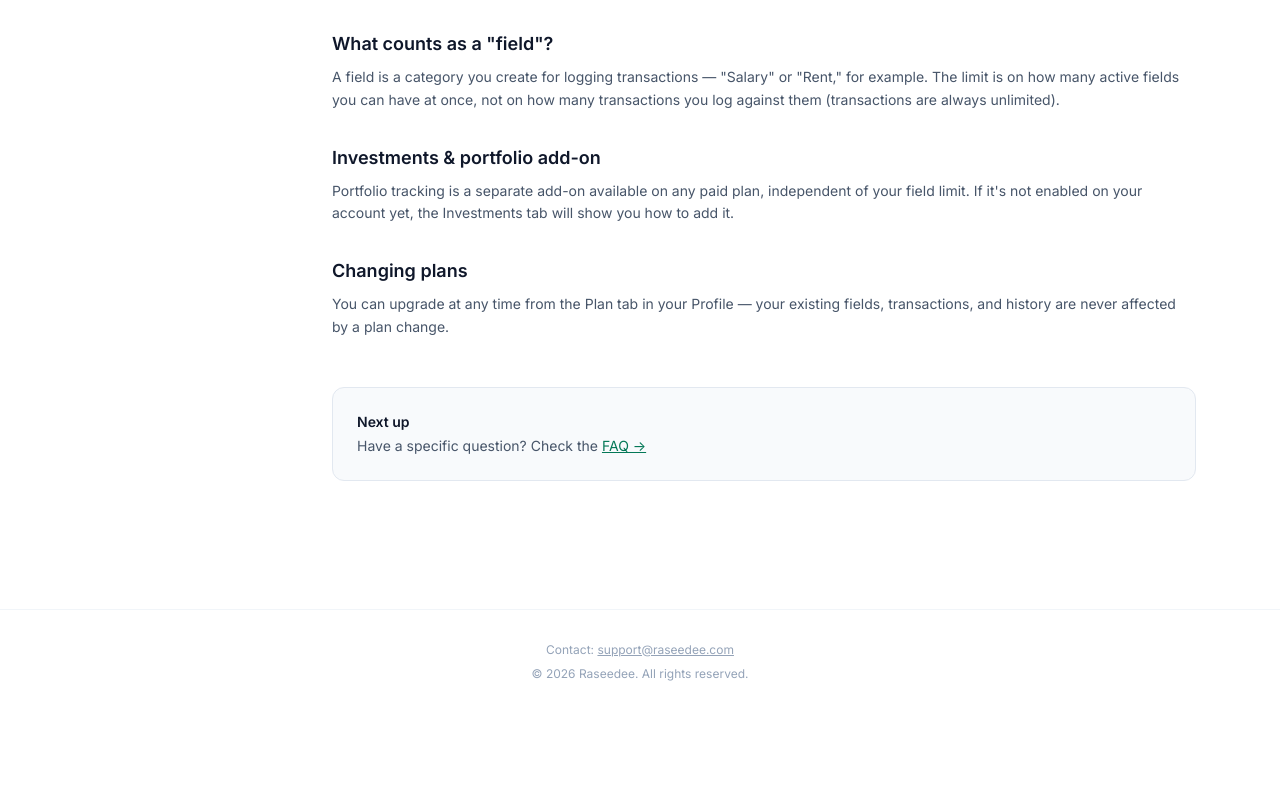
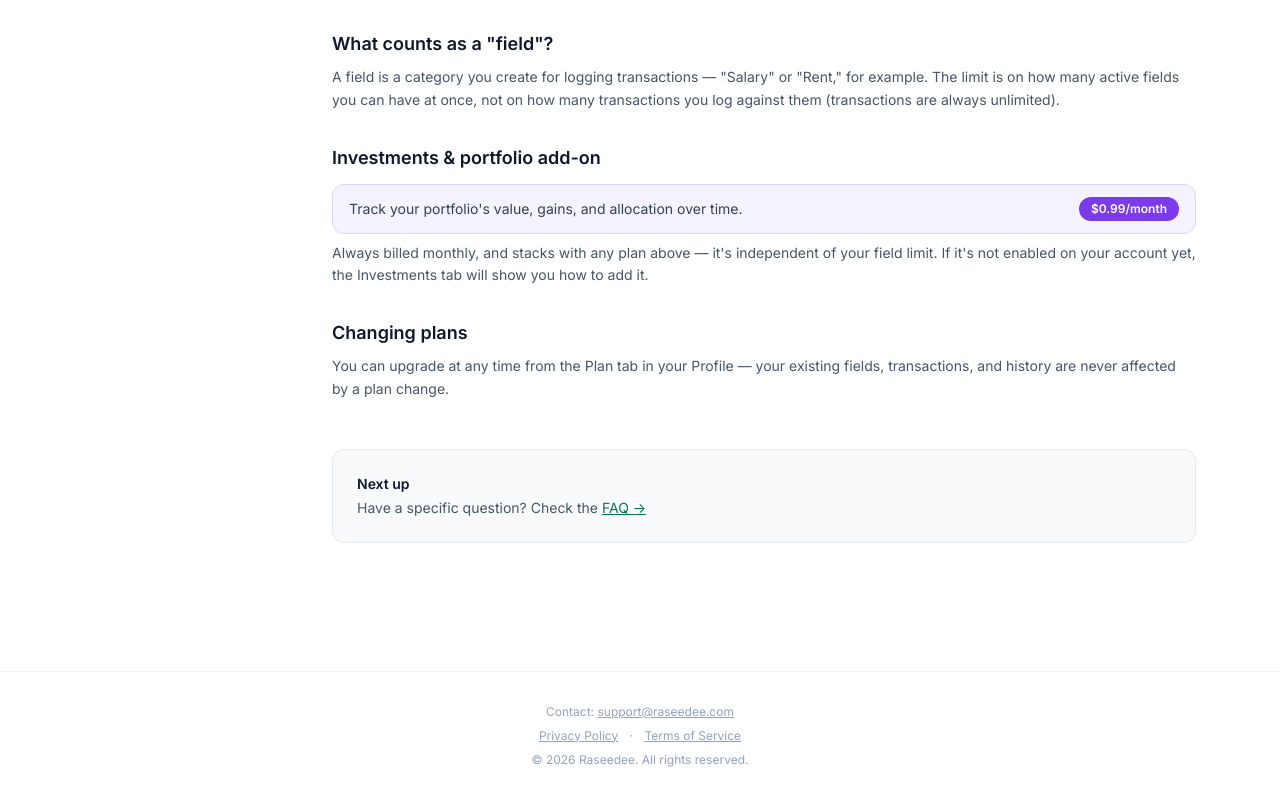
Before and after one commit to abisaadnaim-ai/financial-tracker-website, a plain HTML site: page docs/plans.html in a window 1280 px wide. Shown: the part 432-1232 px from the top of the page. Before the commit the page ends 1146 px from the top, so only its background shows below. Drawn offline with nearby package versions, Linux system fonts and the light colour scheme.

Commit message:
Add Investments add-on price to docs + Privacy/Terms links to all footers
- docs/plans.html: the Investments add-on section described the feature
  but never stated its price ($0.99/month, per lib/i18n/translations.ts
  investmentsAddonPrice in the app repo) -- the homepage's #pricing
  section already had it, this page didn't
- docs/*.html (6 pages) + about.html: their slim footers only had a
  contact email, no link to Privacy Policy or Terms of Service -- only
  the homepage footer had those. Both pages already exist live at
  app.raseedee.com/privacy and /terms, just added the links

```diff
--- a/docs/plans.html
+++ b/docs/plans.html
@@ -94,7 +94,11 @@
       </section>
       <section class="reveal reveal-delay-2">
         <h2 class="text-lg font-semibold text-slate-900">Investments &amp; portfolio add-on</h2>
-        <p class="mt-2 text-sm leading-relaxed text-slate-600">Portfolio tracking is a separate add-on available on any paid plan, independent of your field limit. If it's not enabled on your account yet, the Investments tab will show you how to add it.</p>
+        <div class="mt-3 flex items-center justify-between gap-3 rounded-xl border border-violet-200 bg-violet-50 px-4 py-3">
+          <p class="text-sm text-slate-700">Track your portfolio's value, gains, and allocation over time.</p>
+          <span class="shrink-0 rounded-full bg-violet-600 px-3 py-1 text-xs font-semibold text-white">$0.99/month</span>
+        </div>
+        <p class="mt-2 text-sm leading-relaxed text-slate-600">Always billed monthly, and stacks with any plan above — it's independent of your field limit. If it's not enabled on your account yet, the Investments tab will show you how to add it.</p>
       </section>
       <section class="reveal reveal-delay-3">
         <h2 class="text-lg font-semibold text-slate-900">Changing plans</h2>
@@ -111,6 +115,11 @@
 
 <footer class="border-t border-slate-100 py-8 text-center text-xs text-slate-400">
   <p class="mb-2">Contact: <a href="mailto:support@raseedee.com" class="underline hover:text-slate-600">support@raseedee.com</a></p>
+  <p class="mb-2">
+    <a href="https://app.raseedee.com/privacy" class="underline hover:text-slate-600">Privacy Policy</a>
+    <span class="mx-2">&middot;</span>
+    <a href="https://app.raseedee.com/terms" class="underline hover:text-slate-600">Terms of Service</a>
+  </p>
   &copy; <span id="year"></span> Raseedee. All rights reserved.
 </footer>
 <script>document.getElementById("year").textContent = new Date().getFullYear();</script>
```
Also changed, not shown: about.html (+2 -0 lines), docs/faq.html (+5 -0 lines), docs/getting-started.html (+5 -0 lines), docs/index.html (+5 -0 lines), docs/investments.html (+5 -0 lines), docs/transactions.html (+5 -0 lines).
